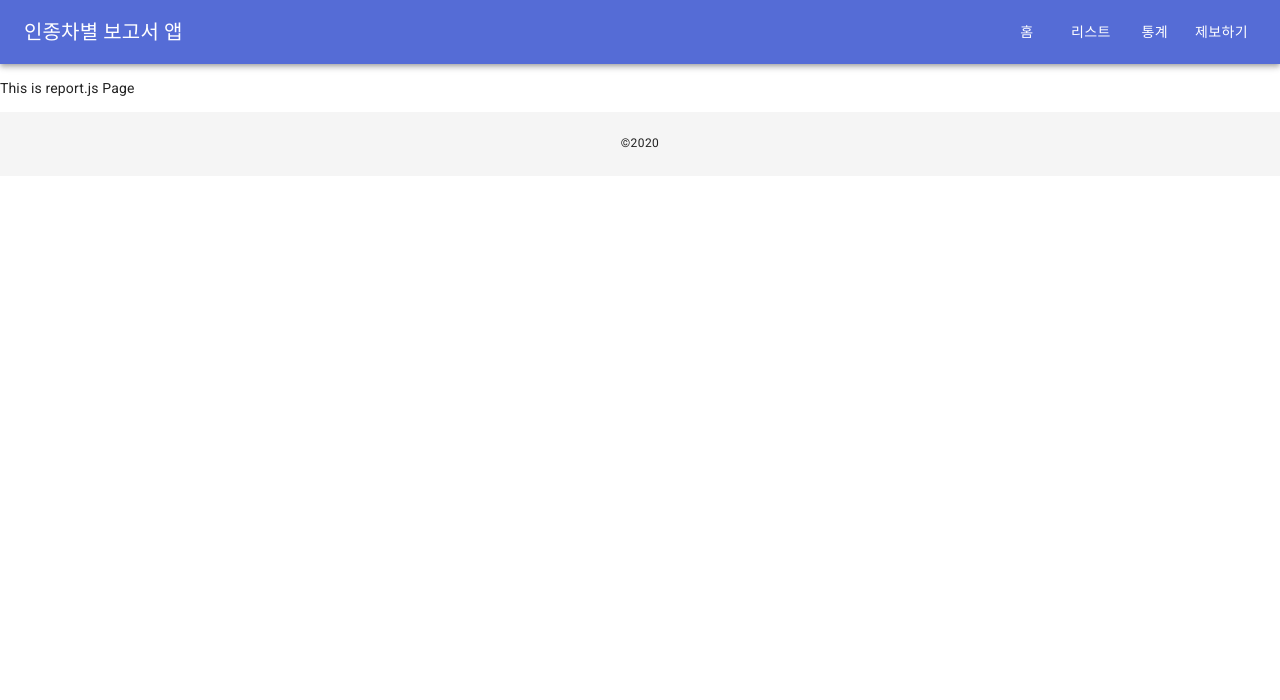
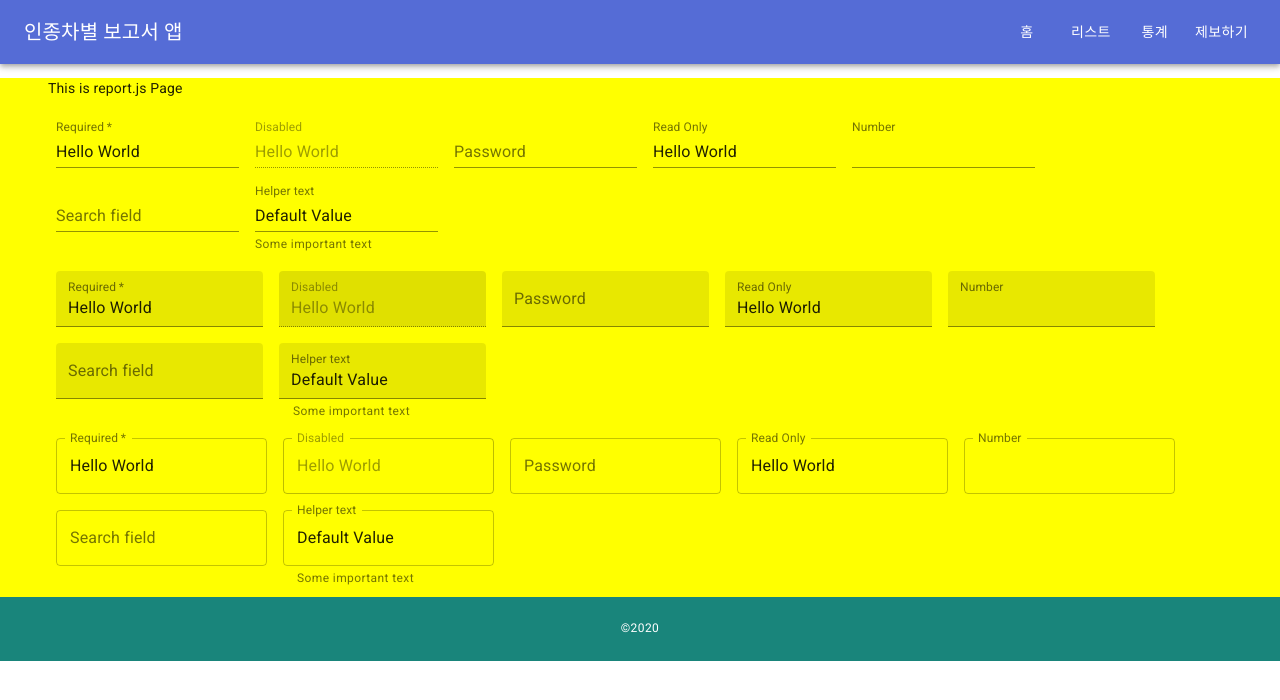
Before and after one commit to de24world/old-racism-report, a Next.js app in the folder client/: page /report in a window 1280 px wide. Shown: the top 700 px of the page. Built offline with nearby package versions, Linux system fonts and the light colour scheme.

Commit message:
update sample report with TextField(material-ui)

```diff
--- a/client/pages/list.js
+++ b/client/pages/list.js
@@ -1,13 +1,15 @@
 import Layout from "../src/components/common/Layout";
+// import List from "../src/components/List";
 
-const List = () => {
+const ListPage = () => {
   return (
     <div>
       <Layout>
         <p>This is list.js Page</p>
+        {/* <List /> */}
       </Layout>
     </div>
   );
 };
 
-export default List;
+export default ListPage;
--- a/client/pages/report.js
+++ b/client/pages/report.js
@@ -1,13 +1,15 @@
 import Layout from "../src/components/common/Layout";
+import Report from "../src/components/Report";
 
-const Report = () => {
+const ReportPage = () => {
   return (
     <div>
       <Layout>
         <p>This is report.js Page</p>
+        <Report />
       </Layout>
     </div>
   );
 };
 
-export default Report;
+export default ReportPage;
--- a/client/pages/statistics.js
+++ b/client/pages/statistics.js
@@ -1,6 +1,6 @@
 import Layout from "../src/components/common/Layout";
 
-const Statistics = () => {
+const StatisticsPage = () => {
   return (
     <div>
       <Layout>
@@ -10,4 +10,4 @@ const Statistics = () => {
   );
 };
 
-export default Statistics;
+export default StatisticsPage;
--- /dev/null
+++ b/client/src/components/Report.jsx
@@ -0,0 +1,173 @@
+import React from "react";
+import TextField from "@material-ui/core/TextField";
+import { makeStyles } from "@material-ui/core/styles";
+
+const useStyles = makeStyles((theme) => ({
+  root: {
+    "& .MuiTextField-root": {
+      margin: theme.spacing(1),
+    },
+  },
+}));
+
+const Report = () => {
+  const classes = useStyles();
+
+  return (
+    <form className={classes.root} noValidate autoComplete="off">
+      <div>
+        <TextField
+          required
+          id="standard-required"
+          label="Required"
+          defaultValue="Hello World"
+        />
+        <TextField
+          disabled
+          id="standard-disabled"
+          label="Disabled"
+          defaultValue="Hello World"
+        />
+        <TextField
+          id="standard-password-input"
+          label="Password"
+          type="password"
+          autoComplete="current-password"
+        />
+        <TextField
+          id="standard-read-only-input"
+          label="Read Only"
+          defaultValue="Hello World"
+          InputProps={{
+            readOnly: true,
+          }}
+        />
+        <TextField
+          id="standard-number"
+          label="Number"
+          type="number"
+          InputLabelProps={{
+            shrink: true,
+          }}
+        />
+        <TextField id="standard-search" label="Search field" type="search" />
+        <TextField
+          id="standard-helperText"
+          label="Helper text"
+          defaultValue="Default Value"
+          helperText="Some important text"
+        />
+      </div>
+      <div>
+        <TextField
+          required
+          id="filled-required"
+          label="Required"
+          defaultValue="Hello World"
+          variant="filled"
+        />
+        <TextField
+          disabled
+          id="filled-disabled"
+          label="Disabled"
+          defaultValue="Hello World"
+          variant="filled"
+        />
+        <TextField
+          id="filled-password-input"
+          label="Password"
+          type="password"
+          autoComplete="current-password"
+          variant="filled"
+        />
+        <TextField
+          id="filled-read-only-input"
+          label="Read Only"
+          defaultValue="Hello World"
+          InputProps={{
+            readOnly: true,
+          }}
+          variant="filled"
+        />
+        <TextField
+          id="filled-number"
+          label="Number"
+          type="number"
+          InputLabelProps={{
+            shrink: true,
+          }}
+          variant="filled"
+        />
+        <TextField
+          id="filled-search"
+          label="Search field"
+          type="search"
+          variant="filled"
+        />
+        <TextField
+          id="filled-helperText"
+          label="Helper text"
+          defaultValue="Default Value"
+          helperText="Some important text"
+          variant="filled"
+        />
+      </div>
+      <div>
+        <TextField
+          required
+          id="outlined-required"
+          label="Required"
+          defaultValue="Hello World"
+          variant="outlined"
+        />
+        <TextField
+          disabled
+          id="outlined-disabled"
+          label="Disabled"
+          defaultValue="Hello World"
+          variant="outlined"
+        />
+        <TextField
+          id="outlined-password-input"
+          label="Password"
+          type="password"
+          autoComplete="current-password"
+          variant="outlined"
+        />
+        <TextField
+          id="outlined-read-only-input"
+          label="Read Only"
+          defaultValue="Hello World"
+          InputProps={{
+            readOnly: true,
+          }}
+          variant="outlined"
+        />
+        <TextField
+          id="outlined-number"
+          label="Number"
+          type="number"
+          InputLabelProps={{
+            shrink: true,
+          }}
+          variant="outlined"
+        />
+        <TextField
+          id="outlined-search"
+          label="Search field"
+          type="search"
+          variant="outlined"
+        />
+        <TextField
+          id="outlined-helperText"
+          label="Helper text"
+          defaultValue="Default Value"
+          helperText="Some important text"
+          variant="outlined"
+        />
+      </div>
+    </form>
+  );
+};
+
+export default Report;
--- a/client/src/components/common/Footer.jsx
+++ b/client/src/components/common/Footer.jsx
@@ -5,7 +5,7 @@ import { AppBar, Toolbar, Typography } from "@material-ui/core";
 
 const useStyles = makeStyles((theme) => ({
   root: {
-    flexGrow: 1,
+    width: "100%",
   },
 }));
 
@@ -18,10 +18,10 @@ const Footer = () => {
         position="static"
         elevation={0}
         component="footer"
-        color="default"
+        color="secondary"
       >
         <Toolbar style={{ justifyContent: "center" }}>
-          <Typography variant="caption">©2020 </Typography>
+          <Typography variant="caption">©2020</Typography>
         </Toolbar>
       </AppBar>
     </div>
--- a/client/src/components/common/Layout.jsx
+++ b/client/src/components/common/Layout.jsx
@@ -1,17 +1,24 @@
 import React from "react";
 import PropTypes from "prop-types";
 import { makeStyles } from "@material-ui/core/styles";
+import Container from "@material-ui/core/Container";
+import { red } from "@material-ui/core/colors";
 
 const useStyles = makeStyles((theme) => ({
   root: {
     flexGrow: 1,
+    backgroundColor: "yellow",
   },
 }));
 
 const Layout = (props) => {
   const classes = useStyles();
 
-  return <div className={classes.root}>{props.children}</div>;
+  return (
+    <div className={classes.root}>
+      <Container>{props.children}</Container>
+    </div>
+  );
 };
 
 Layout.propTypes = {};
```
